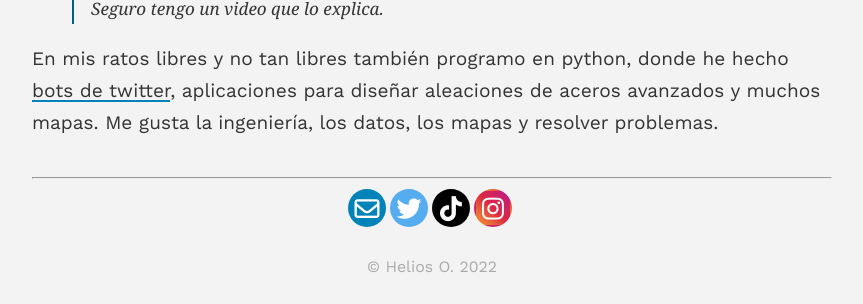
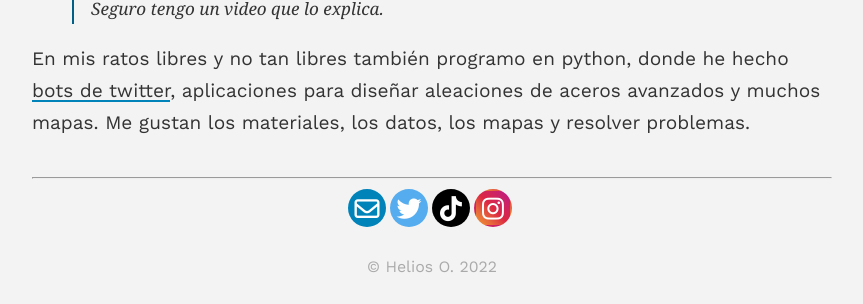
Before and after one commit to Heliouz/Heliouz.github.io, a Jekyll site: the page built from index.md, in a window 1280 px wide. Shown: the part 570-874 px from the top of the page, without its empty margins (208-1071 px from the left). Built offline with Jekyll 4.4.1, drawn with Linux system fonts in a browser that asks for light colours.

Commit message:
Update index.md

```diff
--- a/index.md
+++ b/index.md
@@ -13,4 +13,4 @@ También divulgo sobre ciencia e ingeniería en [TikTok](https://www.tiktok.com/
 
 >Seguro tengo un video que lo explica.
 
-En mis ratos libres y no tan libres también programo en python, donde he hecho [bots de twitter](https://twitter.com/BigakuSan){:target="_blank"}, aplicaciones para diseñar aleaciones de aceros avanzados y muchos mapas. Me gusta la ingeniería, los datos, los mapas y resolver problemas.
+En mis ratos libres y no tan libres también programo en python, donde he hecho [bots de twitter](https://twitter.com/BigakuSan){:target="_blank"}, aplicaciones para diseñar aleaciones de aceros avanzados y muchos mapas. Me gustan los materiales, los datos, los mapas y resolver problemas.
```
